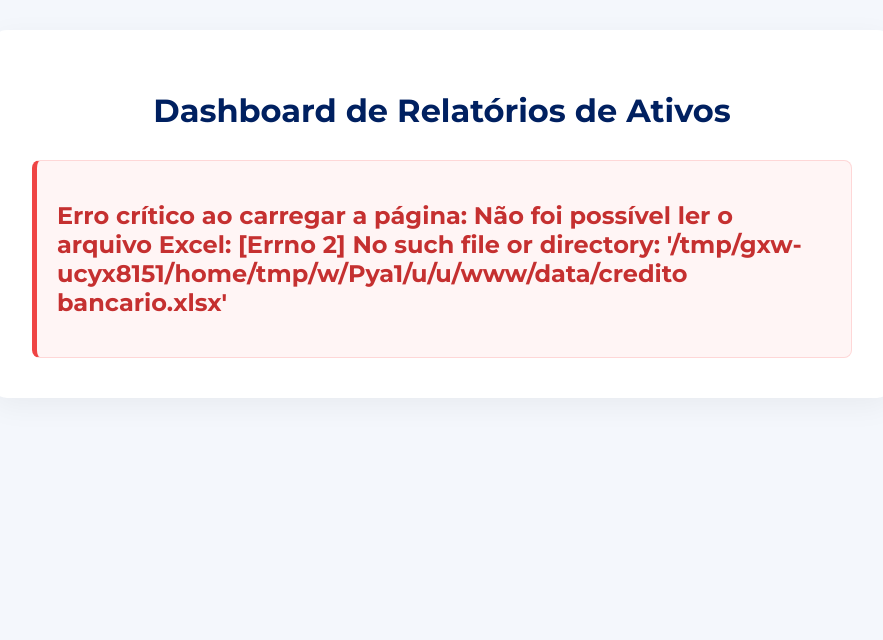
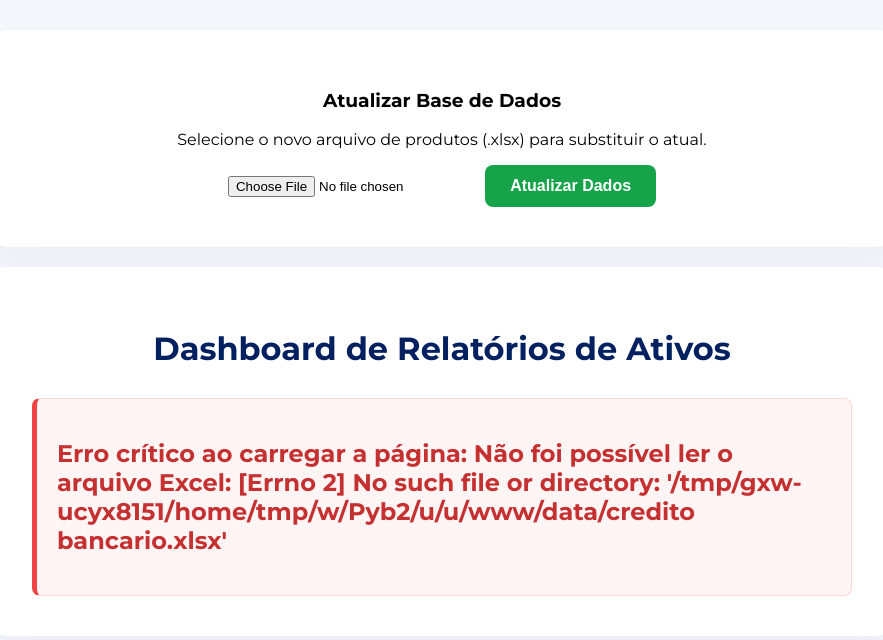
Before and after one commit to VBGVictor/SELECTION_PRODUCTS, a Flask app: page / in a window 1280 px wide. Shown: the part 76-716 px from the top of the page, without its empty margins (198-1081 px from the left). Run offline with Flask 3, Linux system fonts and the light colour scheme.

Commit message:
Update of data

```diff
--- a/app/__init__.py
+++ b/app/__init__.py
@@ -2,6 +2,7 @@ from flask import Flask
 
 def create_app():
     app = Flask(__name__)
+    app.config['SECRET_KEY'] = 'uma-chave-secreta-muito-segura'
 
     from . import routes
     app.register_blueprint(routes.main_bp)
--- a/app/routes.py
+++ b/app/routes.py
@@ -1,4 +1,4 @@
-from flask import Blueprint, render_template, make_response, request, redirect, url_for, Response
+from flask import Blueprint, render_template, make_response, request, redirect, url_for, Response, flash
 from .data_processor import process_data
 from .analysis import find_best_assets
 from .pdf_generator import create_pdf_report
@@ -13,11 +13,22 @@ def get_base_path():
 
 # Cache simples para performance
 _cached_data = None
+
+def get_project_root():
+    return os.path.dirname(get_base_path())
+
+def get_data_path():
+    return os.path.join(get_project_root(), 'data', 'credito bancario.xlsx')
+
+def clear_data_cache():
+    """Limpa o cache de dados para forçar a releitura do arquivo."""
+    global _cached_data
+    _cached_data = None
+
 def get_processed_data():
     global _cached_data
     if _cached_data is None:
-        project_root = os.path.dirname(get_base_path())
-        file_path = os.path.join(project_root, 'data', 'credito bancario.xlsx')
+        file_path = get_data_path()
         _cached_data = process_data(file_path)
     return _cached_data
 
@@ -37,6 +48,33 @@ def index():
         return render_template('index.html', anos=anos, tipos_produto=tipos_produto, tipos_taxa=tipos_taxa, emissores=emissores)
     except Exception as e:
         return render_template('index.html', error=f"Erro crítico ao carregar a página: {e}")
+
+@main_bp.route('/update-data', methods=['POST'])
+def update_data():
+    """Recebe um novo arquivo de dados, substitui o antigo e limpa o cache."""
+    if 'new_data_file' not in request.files:
+        flash('Nenhum arquivo selecionado.', 'error')
+        return redirect(url_for('main.index'))
+
+    file = request.files['new_data_file']
+
+    if file.filename == '':
+        flash('Nenhum arquivo selecionado.', 'error')
+        return redirect(url_for('main.index'))
+
+    if file and file.filename.endswith('.xlsx'):
+        try:
+            file_path = get_data_path()
+            file.save(file_path)
+            clear_data_cache()  # Limpa o cache para que os novos dados sejam lidos
+            flash('Dados atualizados com sucesso!', 'success')
+        except Exception as e:
+            flash(f'Ocorreu um erro ao salvar o arquivo: {e}', 'error')
+    else:
+        flash('Formato de arquivo inválido. Por favor, envie um arquivo .xlsx.', 'error')
+
+    return redirect(url_for('main.index'))
+
 
 @main_bp.route('/process-filters', methods=['POST'])
 def process_filters():
--- a/app/templates/index.html
+++ b/app/templates/index.html
@@ -9,7 +9,7 @@
         .header { background: linear-gradient(90deg, #ffffff 60%, #e0e8f9 100%); padding: 15px 40px; display: flex; align-items: center; border-bottom: 1px solid #dee2e6; }
         .header img { max-height: 45px; }
         .container { max-width: 900px; margin: 30px auto; }
-        .card { background-color: white; padding: 40px; border-radius: 15px; box-shadow: 0 8px 30px rgba(0,0,0,0.05); }
+        .card { background-color: white; padding: 40px; border-radius: 15px; box-shadow: 0 8px 30px rgba(0,0,0,0.05); margin-bottom: 20px; }
         h1 { color: #002060; font-weight: 700; text-align: center; margin-bottom: 30px; }
         .filter-group { margin-bottom: 30px; }
         .filter-group-header { display: flex; justify-content: space-between; align-items: center; border-bottom: 2px solid #e9ecef; margin-bottom: 15px; padding-bottom: 8px; }
@@ -23,13 +23,34 @@
         .btn:hover { transform: translateY(-3px); box-shadow: 0 4px 15px rgba(0,0,0,0.2); }
         .btn-client { background-color: #0033a0; }
         .btn-advisor { background-color: #333; }
+        .btn-update { background-color: #16a34a; font-size: 1em; padding: 12px 25px; }
         .error-box { padding: 20px; background-color: #fff5f5; color: #c53030; border: 1px solid #fed7d7; border-left: 5px solid #ef4444; border-radius: 8px; }
         .liquidez-diaria { background-color: #fffbe6; padding: 15px; border-radius: 8px; border: 1px solid #fde68a; margin-bottom: 20px; }
+        .flash-message { padding: 1rem; margin-bottom: 1rem; border-radius: .25rem; font-weight: 500; }
+        .flash-success { color: #0f5132; background-color: #d1e7dd; border-color: #badbcc; }
+        .flash-error { color: #842029; background-color: #f8d7da; border-color: #f5c2c7; }
     </style>
 </head>
 <body>
     <div class="header"><img src="/static/logo.png" alt="Logo Ethimos Investimentos"></div>
     <div class="container">
+        {% with messages = get_flashed_messages(with_categories=true) %}
+            {% if messages %}
+                {% for category, message in messages %}
+                    <div class="flash-message flash-{{ category }}">{{ message }}</div>
+                {% endfor %}
+            {% endif %}
+        {% endwith %}
+
+        <div class="card">
+            <form action="{{ url_for('main.update_data') }}" method="post" enctype="multipart/form-data" style="text-align: center;">
+                <h3>Atualizar Base de Dados</h3>
+                <p>Selecione o novo arquivo de produtos (.xlsx) para substituir o atual.</p>
+                <input type="file" name="new_data_file" accept=".xlsx" required>
+                <button type="submit" class="btn btn-update">Atualizar Dados</button>
+            </form>
+        </div>
+
         <div class="card">
             <h1>Dashboard de Relatórios de Ativos</h1>
             {% if error %}
```
Also changed, not shown: 1 other file.
